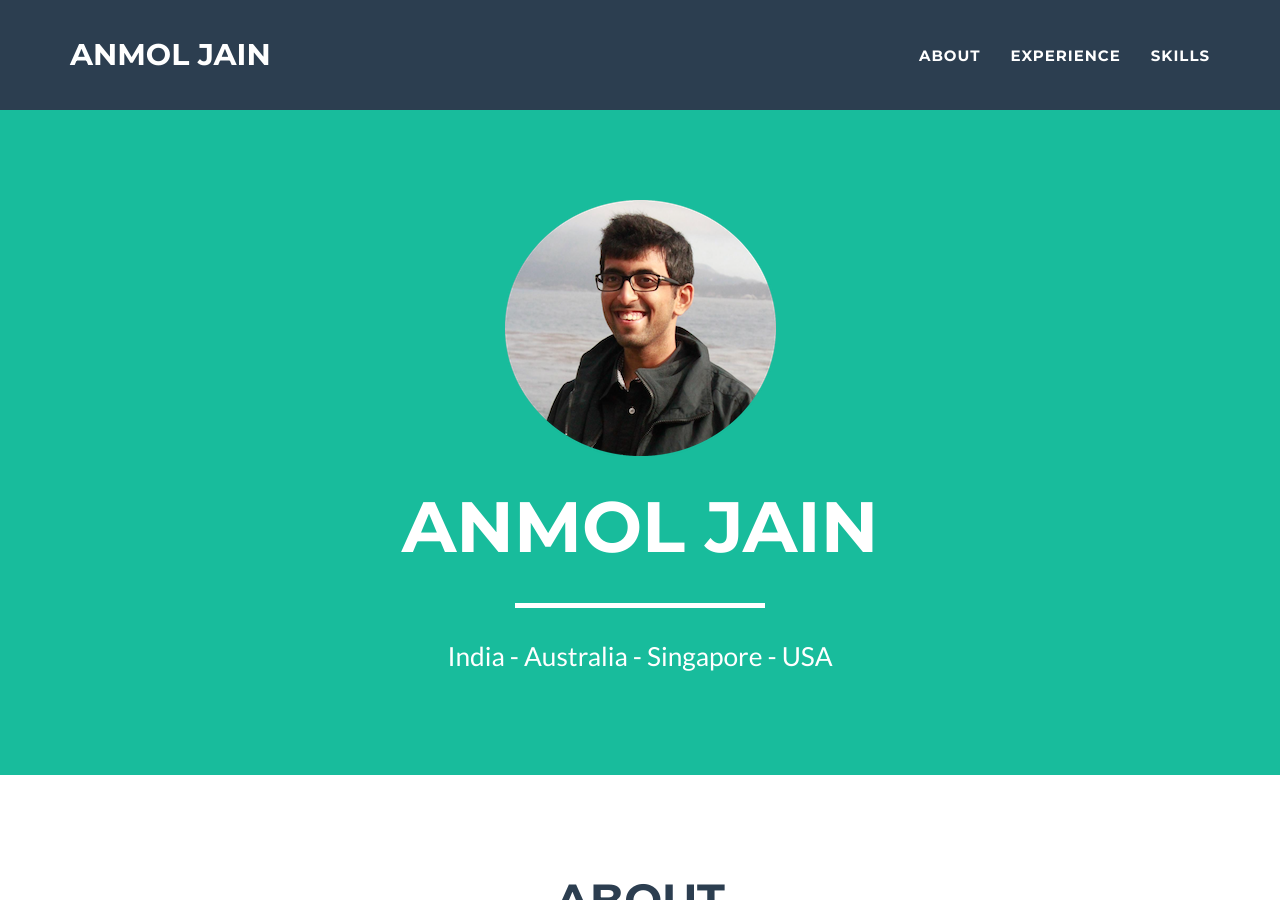
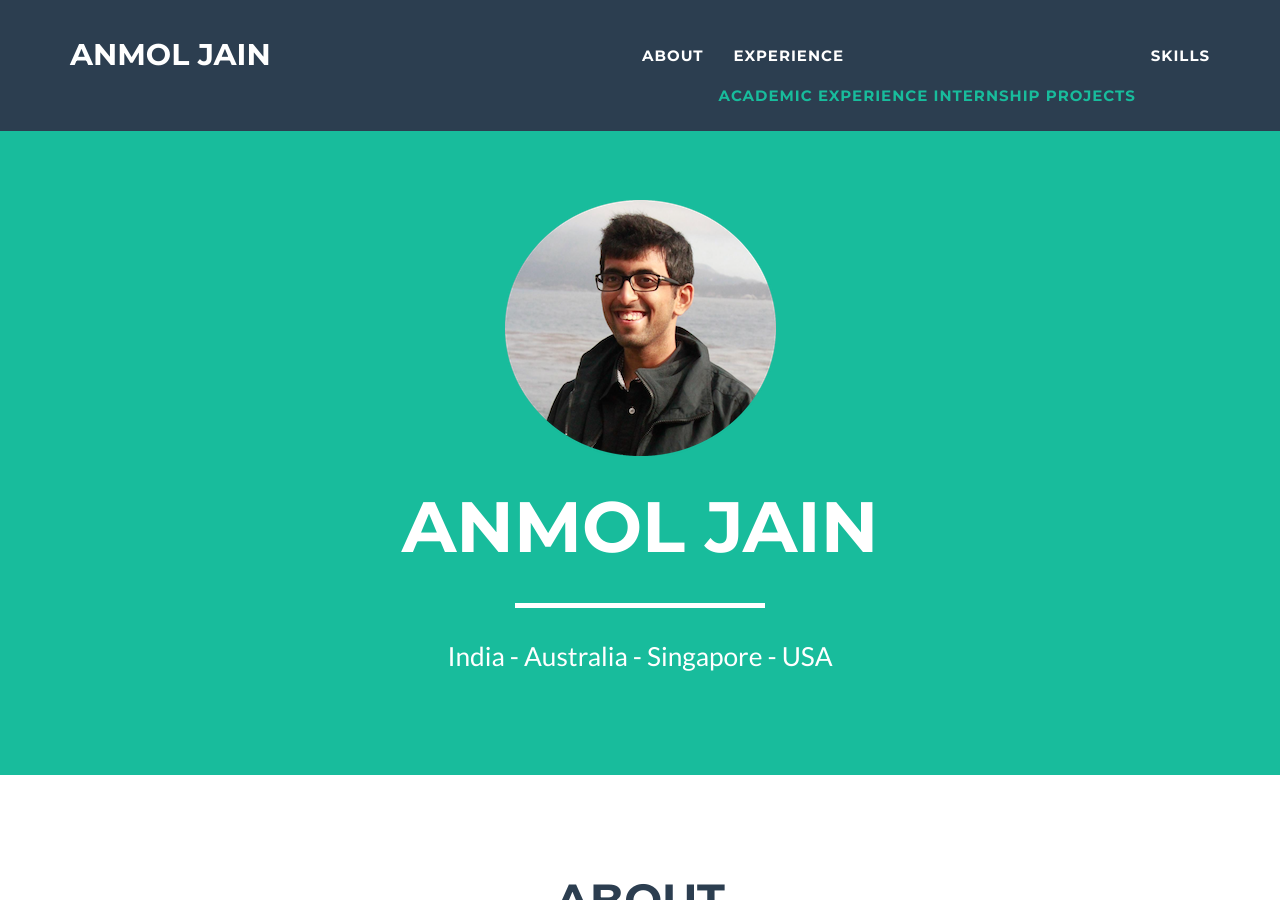
Before and after one commit to anmolaj/anmolaj.github.io, a Jekyll site: the page built from index.html, in a window 1280 px wide and 900 px high. Built offline with Jekyll 4.4.1, drawn with Linux system fonts in a browser that asks for light colours.

Commit message:
hover experience

```diff
--- a/_includes/nav.html
+++ b/_includes/nav.html
@@ -23,6 +23,11 @@
                     </li>
                     <li class="page-scroll">
                         <a href="#experience">Experience</a>
+                        <div class="dropdown-content">
+                            <a href="#">Academic Experience</a>
+                            <a href="#">Internship</a>
+                            <a href="#">Projects</a>
+                        </div>
                     </li>
                     <li class="page-scroll">
                         <a href="#skill">SKILLS</a>
```
